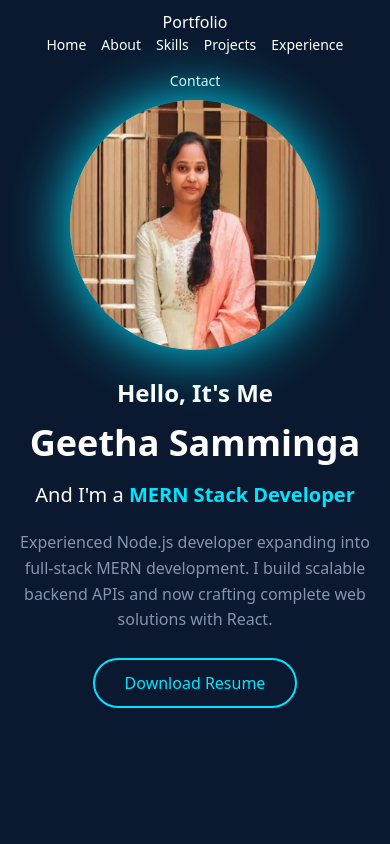
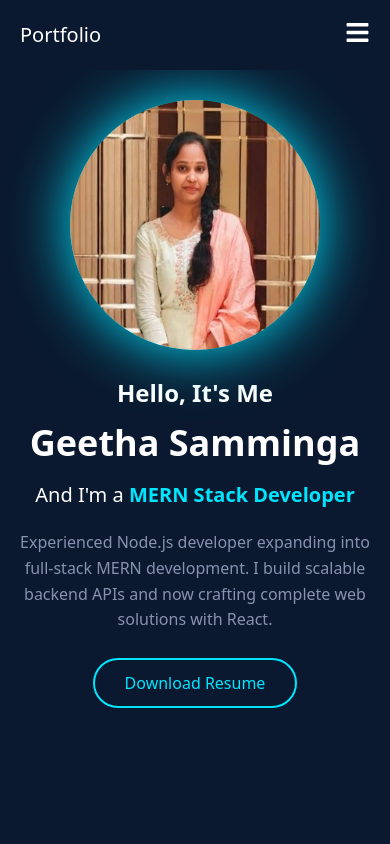
Before and after one commit to GeethaSamminga/portfolio-frontend, a React (Vite) app: page / in a window 390 px wide. Shown: the top 844 px of the page. Built offline with nearby package versions, Linux system fonts and the light colour scheme.

Commit message:
navbar fix

```diff
--- a/src/components/home/Home.css
+++ b/src/components/home/Home.css
@@ -28,7 +28,16 @@ body{
   top: 0;
   left: 0;
   padding: 0 50px;
+  z-index: 1000;
 }
+
+.hamburger {
+  display: none;
+  color: white;
+  cursor: pointer;
+  z-index: 1001;
+}
+
 .portfolio{
   list-style: none;
   margin: 0;
@@ -194,24 +203,42 @@ body{
 @media (max-width: 768px) {
   .navbar {
     padding: 0 20px;
-    height: auto;
-    flex-direction: column;
-    padding: 10px 20px;
+    height: 70px;
+  }
+
+  .hamburger {
+    display: block;
   }
 
   .nav-list {
-    gap: 15px;
-    font-size: 14px;
-    flex-wrap: wrap;
-    justify-content: center;
+    position: fixed;
+    top: 70px;
+    right: -100%;
+    width: 70%;
+    height: calc(100vh - 70px);
+    background: #0d1b2a;
+    flex-direction: column;
+    justify-content: flex-start;
+    align-items: flex-start;
+    padding: 30px;
+    gap: 25px;
+    transition: right 0.3s ease;
+    box-shadow: -5px 0 15px rgba(0, 0, 0, 0.5);
+  }
+
+  .nav-list.active {
+    right: 0;
   }
 
   .nav-item a {
-    font-size: 14px;
+    font-size: 18px;
+    width: 100%;
+    display: block;
+    padding: 10px 0;
   }
 
   .portfolio .nav-item a {
-    font-size: 16px;
+    font-size: 20px;
   }
 
   .main {
--- a/src/components/home/Home.jsx
+++ b/src/components/home/Home.jsx
@@ -1,21 +1,38 @@
+import { useState } from "react";
 import "./Home.css";
 import ProfileImg from "../../assets/resize-pic.jpg";
 import Resume from "../../assets/mern_resume (1).pdf";
+import { FaBars, FaTimes } from "react-icons/fa";
 
 const Home = () => {
+  const [isMenuOpen, setIsMenuOpen] = useState(false);
+
+  const toggleMenu = () => {
+    setIsMenuOpen(!isMenuOpen);
+  };
+
+  const closeMenu = () => {
+    setIsMenuOpen(false);
+  };
+
   return (
       <section id="home" className="home-section">
           <div className="navbar">
               <ul className="portfolio">
                   <li className="nav-item"><a href="#hero">Portfolio</a></li>
               </ul>
-              <ul className="nav-list">
-                  <li className="nav-item"><a href="#home">Home</a></li>
-                  <li className="nav-item"><a href="#about">About</a></li>
-                  <li className="nav-item"><a href="#skills">Skills</a></li>
-                  <li className="nav-item"><a href="#projects">Projects</a></li>
-                  <li className="nav-item"><a href="#experience">Experience</a></li>
-                  <li className="nav-item"><a href="#contact">Contact</a></li>
+
+              <div className="hamburger" onClick={toggleMenu}>
+                  {isMenuOpen ? <FaTimes size={25} /> : <FaBars size={25} />}
+              </div>
+
+              <ul className={`nav-list ${isMenuOpen ? "active" : ""}`}>
+                  <li className="nav-item"><a href="#home" onClick={closeMenu}>Home</a></li>
+                  <li className="nav-item"><a href="#about" onClick={closeMenu}>About</a></li>
+                  <li className="nav-item"><a href="#skills" onClick={closeMenu}>Skills</a></li>
+                  <li className="nav-item"><a href="#projects" onClick={closeMenu}>Projects</a></li>
+                  <li className="nav-item"><a href="#experience" onClick={closeMenu}>Experience</a></li>
+                  <li className="nav-item"><a href="#contact" onClick={closeMenu}>Contact</a></li>
               </ul>
           </div>
 
```
